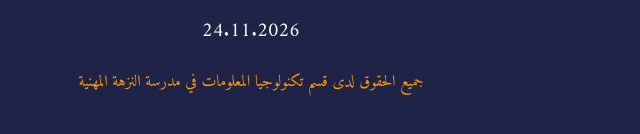
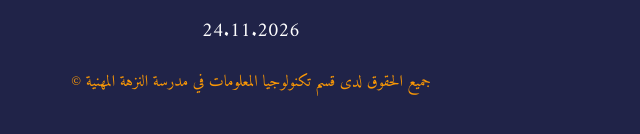
Before and after one commit to btecit2008/ThirdCareerGuidanceForum, a plain HTML site: page index.html in a window 1280 px wide. Shown: the part 5989-6123 px from the top of the page, 389-1029 px from the left. Drawn offline with Linux system fonts and the light colour scheme; a web font is replaced by a local one.

```diff
--- a/index.html
+++ b/index.html
@@ -559,7 +559,7 @@ html[data- ] .verse cite{font-size:1.05rem}
     <p class="eyebrow"><span lang="en"></span><span  >نلقاكم في ملتقانا</span></p>
     <p class="fam"><span lang="en">  </span><span  >مديرية التربية و التعليم / لواء ماركا</span></p>
     <p class="when"><span lang="en"></span><span  >24.11.2026</span></p><p></p>
-        <p class="eyebrow"><span lang="en"></span><span  >  جميع الحقوق لدى قسم تكنولوجيا المعلومات في مدرسة النزهة المهنية  </span></p>
+        <p class="eyebrow"><span lang="en"></span><span  >  جميع الحقوق لدى قسم تكنولوجيا المعلومات في مدرسة النزهة المهنية ©  </span></p>
 
   </footer>
 </main>
```
